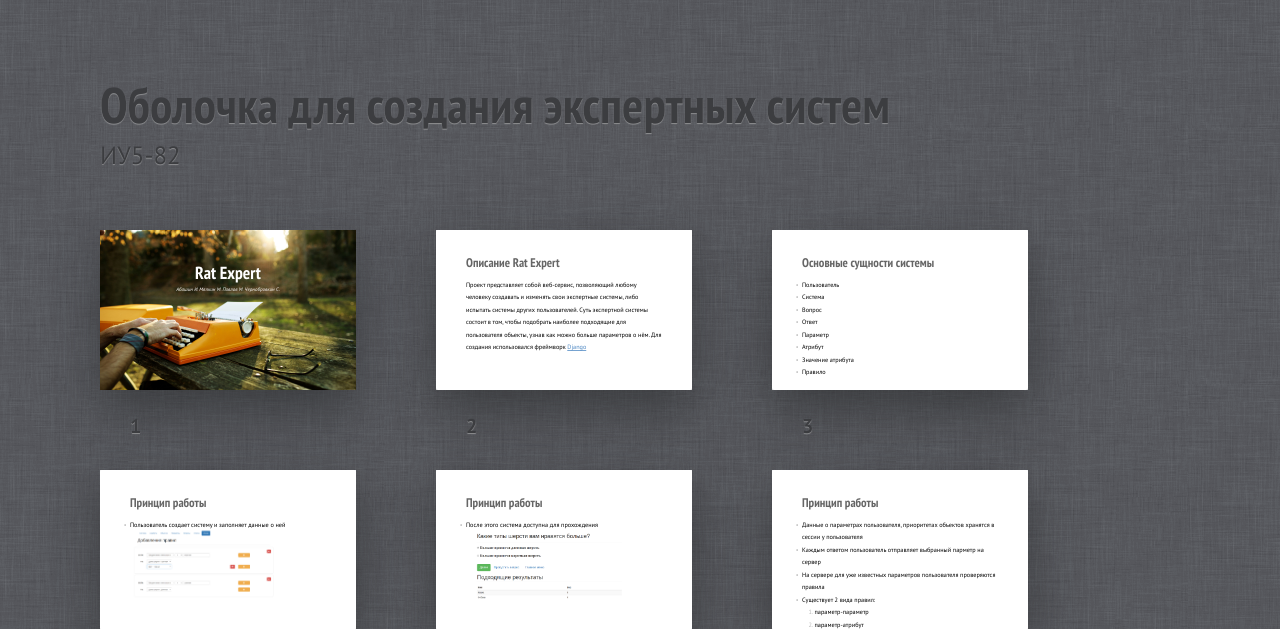
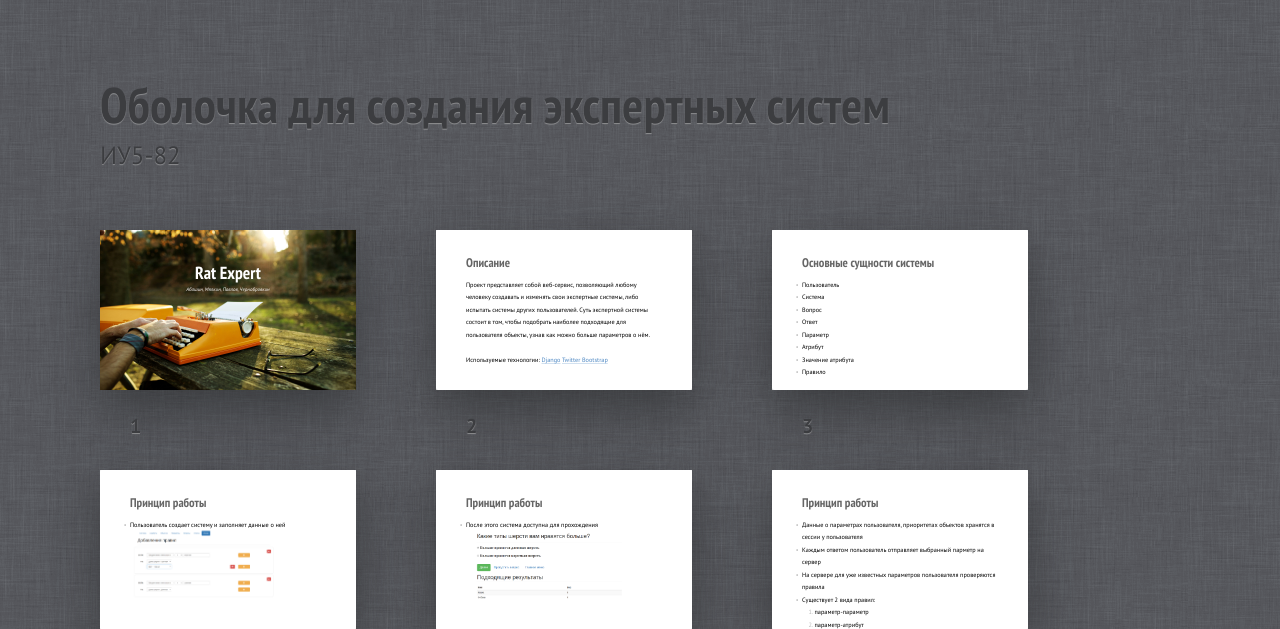
Before and after one commit to rat-team/rat-expert, a Django app: template templates/presentation.html in a window 1280 px wide. Shown: the top 629 px of the page. Run offline with Django 3.2, Linux system fonts and the light colour scheme; the template is opened without the code that fills it, so the values that code supplies are empty; parts of the project's set-up code (start-up, migrations or seed data) failed here and were passed over.

Commit message:
fix present

```diff
--- a/templates/presentation.html
+++ b/templates/presentation.html
@@ -15,7 +15,7 @@
 	</header>
 	<section class="slide cover" id="Cover"><div>
 		<h2>Rat Expert</h2>
-		<p>Абашин И. Мялкин М. Павлов М. Чернобровкин С.</p>
+		<p>Абашин, Мялкин, Павлов, Чернобровкин</p>
 		<img src="{% static "pictures/cover.jpg" %}" alt="">
 
 		<style>
@@ -38,8 +38,12 @@
 		</style>
 	</div></section>
 	<section class="slide"><div>
-		<h2>Описание Rat Expert</h2>
-		<p>Проект представляет собой веб-сервис, позволяющий любому человеку создавать и изменять свои экспертные системы, либо испытать системы других пользователей. Суть экспертной системы состоит в том, чтобы подобрать наиболее подходящие для пользователя объекты, узнав как можно больше параметров о нём. Для создания использовался фреймворк <a href="https://www.djangoproject.com/">Django</a></p>
+		<h2>Описание</h2>
+		<p>Проект представляет собой веб-сервис, позволяющий любому человеку создавать и изменять свои экспертные системы, либо испытать системы других пользователей. Суть экспертной системы состоит в том, чтобы подобрать наиболее подходящие для пользователя объекты, узнав как можно больше параметров о нём.</p>
+		<p>
+			Используемые технологии: <a href="https://www.djangoproject.com/">Django</a>
+			<a href="http://getbootstrap.com/">Twitter Bootstrap</a>
+		</p>
 	</div></section>
 	<section class="slide"><div>
 		<h2>Основные сущности системы</h2>
```
